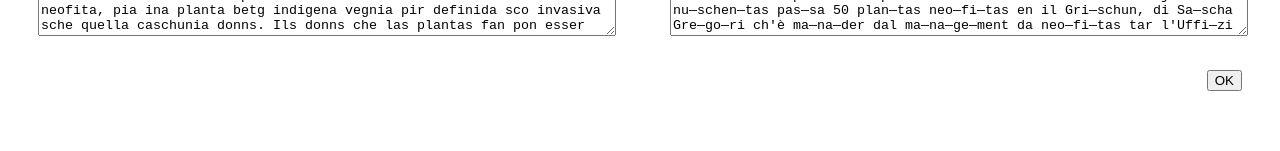
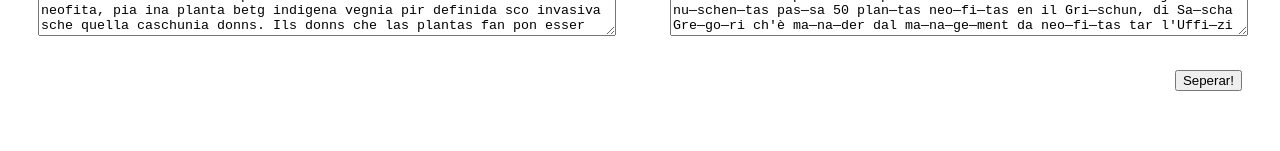
Before and after one commit to farscrl/hyphenation-tester, an Angular app: page / in a window 1280 px wide. Shown: the part 506-657 px from the top of the page. Built offline with nearby package versions, Linux system fonts and the light colour scheme; what hyphen would draw is missing.

Commit message:
feat: change button text

```diff
--- a/src/app/app.component.html
+++ b/src/app/app.component.html
@@ -16,7 +16,7 @@
     </div>
   </div>
   <div class="commands">
-    <button (click)="compare()">OK</button>
+    <button (click)="compare()">Seperar!</button>
   </div>
 
   <div class="output">
```
